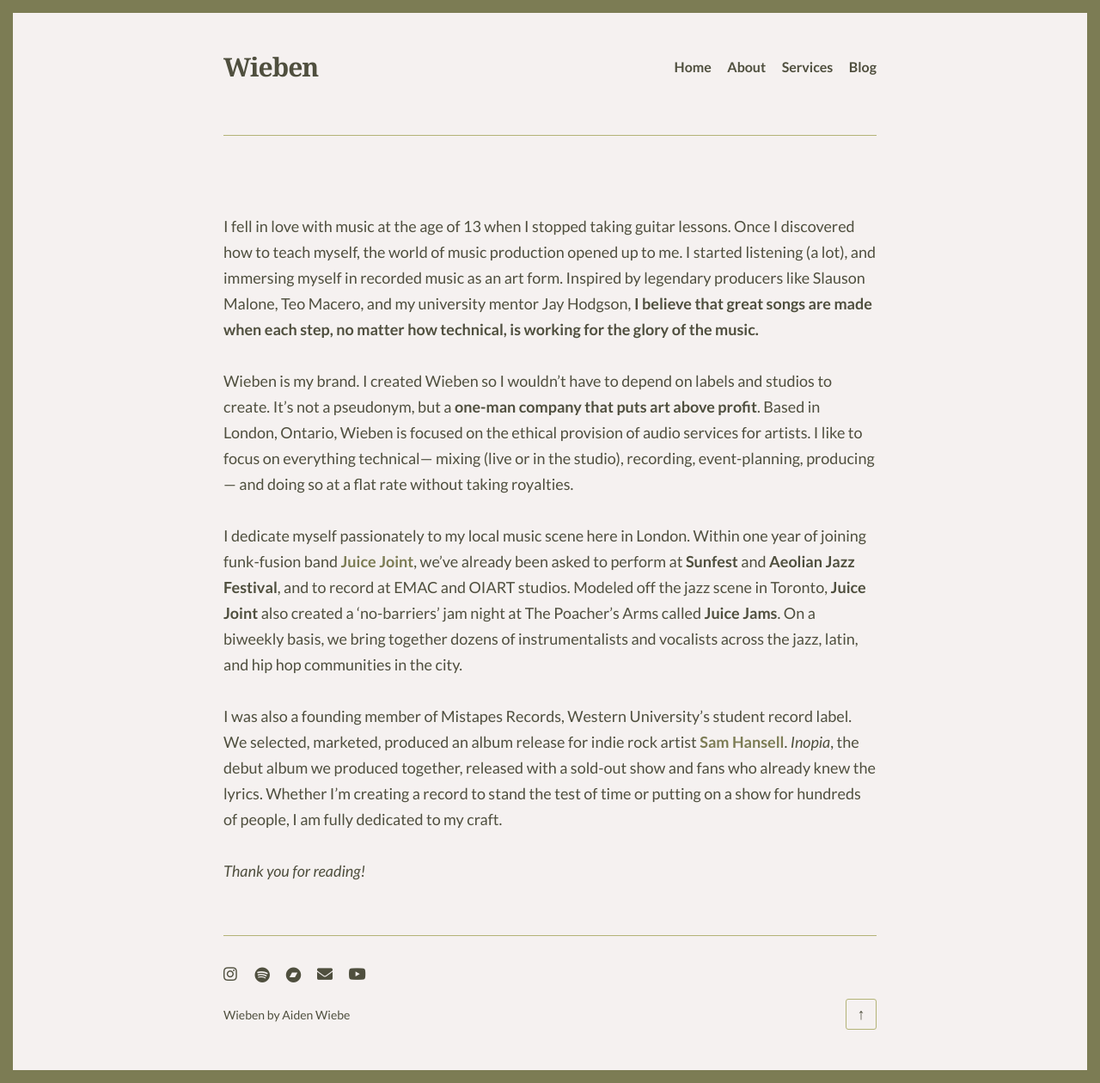
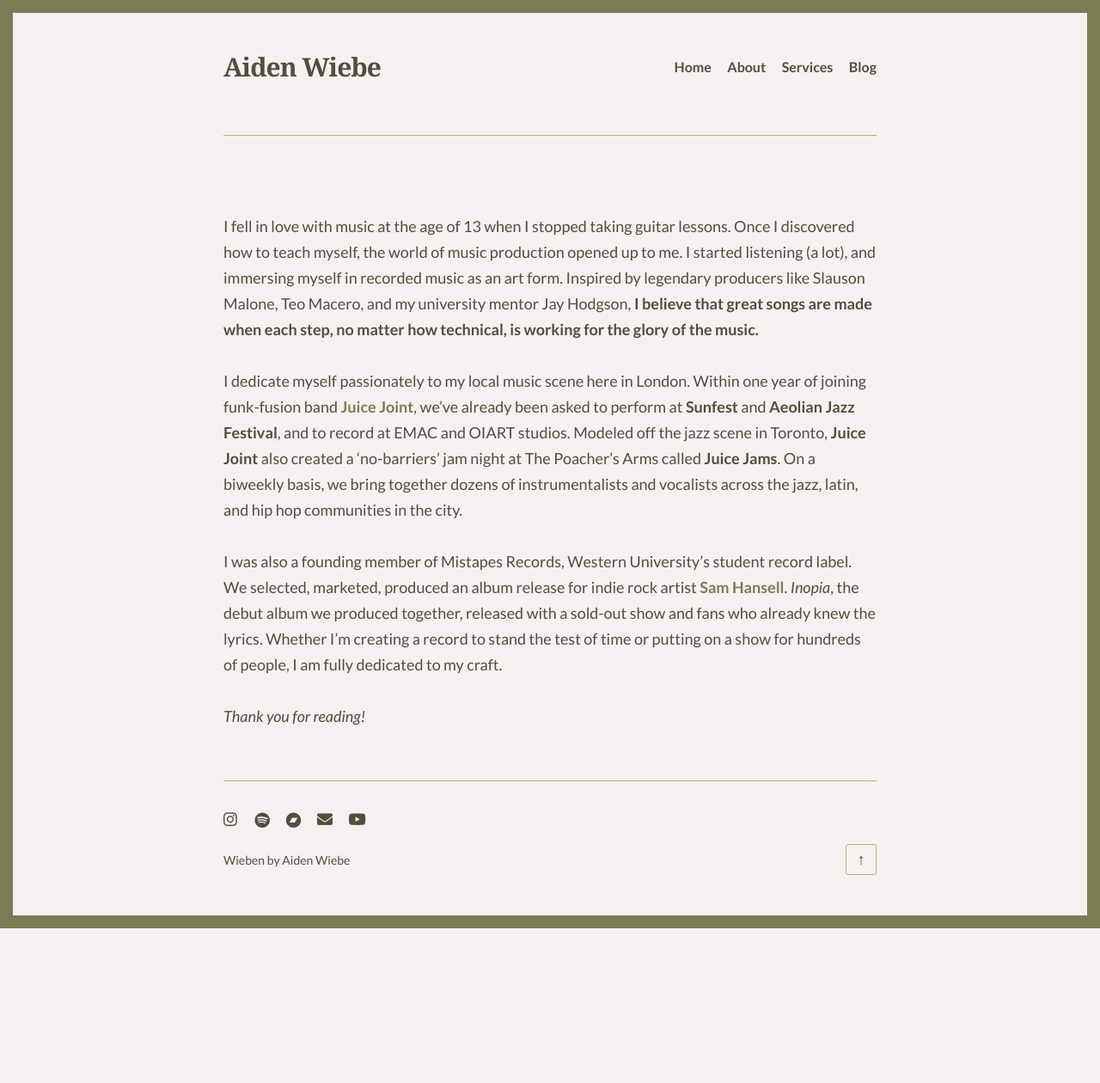
Before and after one commit to SamsonGoodenough/wieben-site, a Jekyll site: the page built from about.md, in a window 1280 px wide. Shown: the whole page at 86% size. Built offline with Jekyll 4.4.1, drawn with Linux system fonts in a browser that asks for light colours; some web fonts are replaced; after the commit the page ends 1080 px from its top, so only the background shows below that.

Commit message:
wieben no more

```diff
--- a/_config.yml
+++ b/_config.yml
@@ -9,7 +9,7 @@
 lang: en-US
 
 # Site title
-title: "Wieben"
+title: "Aiden Wiebe"
 
 # A description of your site for meta tag, search engine results.
 description: "Music production, mixing, and mastering services by Wieben"
--- a/about.md
+++ b/about.md
@@ -1,7 +1,7 @@
 ---
 layout: page
 permalink: /about/
-description: What is Wieben?
+description: About Aiden Wiebe
 #carousels:
  # - images:
   #    - image: /images/gallery1.jpeg
@@ -20,8 +20,6 @@ description: What is Wieben?
 ---
 I fell in love with music at the age of 13 when I stopped taking guitar lessons.  Once I discovered how to teach myself, the world of music production opened up to me.  I started listening (a lot), and immersing myself in recorded music as an art form.  Inspired by legendary producers like Slauson Malone, Teo Macero, and my university mentor Jay Hodgson, **I believe that great songs are made when each step, no matter how technical, is working for the glory of the music.**
 
-Wieben is my brand.  I created Wieben so I wouldn't have to depend on labels and studios to create.  It's not a pseudonym, but a **one-man company that puts art above profit**.  Based in London, Ontario, Wieben is focused on the ethical provision of audio services for artists.  I like to focus on everything technical— mixing (live or in the studio), recording, event-planning, producing— and doing so at a flat rate without taking royalties.
-
 I dedicate myself passionately to my local music scene here in London.  Within one year of joining funk-fusion band **[Juice Joint](https://www.instagram.com/juicejointband/)**, we've already been asked to perform at **Sunfest** and **Aeolian Jazz Festival**, and to record at EMAC and OIART studios.  Modeled off the jazz scene in Toronto, **Juice Joint** also created a 'no-barriers' jam night at The Poacher's Arms called **Juice Jams**.  On a biweekly basis, we bring together dozens of instrumentalists and vocalists across the jazz, latin, and hip hop communities in the city.
 
 I was also a founding member of Mistapes Records, Western University's student record label.  We selected, marketed, produced an album release for indie rock artist **[Sam Hansell](https://www.instagram.com/ham_sansell/)**.  *Inopia*, the debut album we produced together, released with a sold-out show and fans who already knew the lyrics.  Whether I'm creating a record to stand the test of time or putting on a show for hundreds of people, I am fully dedicated to my craft.
```
